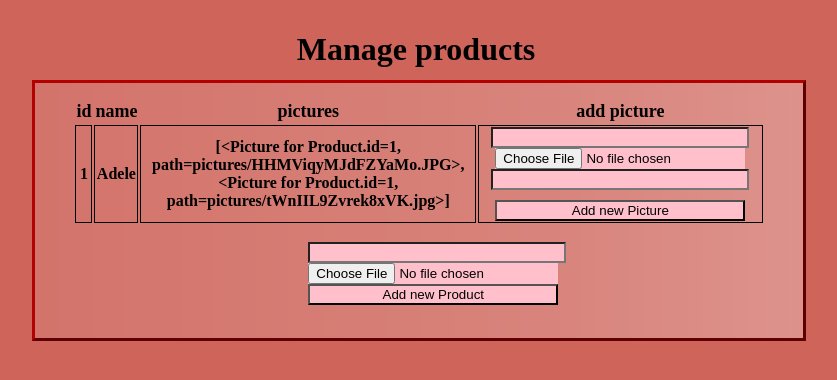
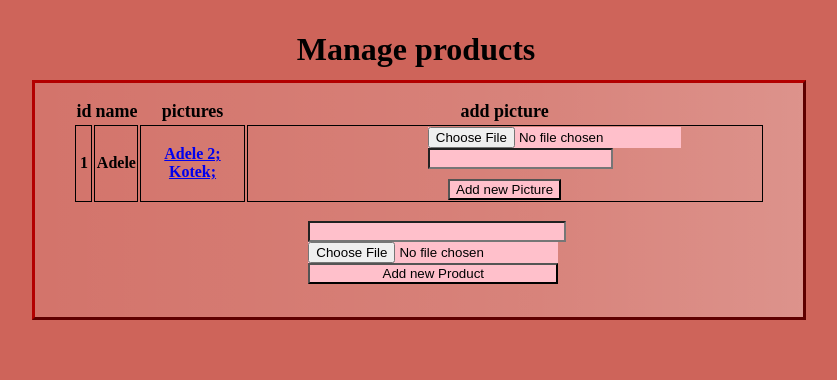
Before and after one commit to maciejratajski1999/WebPageDemo, a Flask app: page /manage in a window 1280 px wide. Shown: the part 61-441 px from the top of the page, without its empty margins (224-1061 px from the left). Run offline with Flask 2, Linux system fonts and the light colour scheme; a user stored in the database is signed in; data comes from the database, SQL or seed files in the repository; both versions use the stored data as it was after the commit; lists and menus that the app fills with data are empty; some libraries are stand-ins or nearby versions.

Commit message:
Add picture form /manage for each product

```diff
--- a/app/routes.py
+++ b/app/routes.py
@@ -40,7 +40,6 @@ def product():
     pictures = Product.query.get(product_id).pictures
     pictures = [[picture.path] for picture in pictures]
     pictures = split_into_groups_of_n(pictures, n=3)
-    print(pictures)
     return render_template('product.html', subpages=subpages, current=current, pictures=pictures)
 
 
@@ -48,18 +47,19 @@ def product():
 def manage():
     if current_user.is_authenticated:
         product_form = ProductForm()
-        picture_form = PictureForm()
-        for pic in picture_form:
-            print(pic)
         products = Product.query.all()
         products = [product for product in products]
+        picture_forms = [[PictureForm(), product.id] for product in products]
         if product_form.validate_on_submit():
             if product_form.thumbnail.data:
                 add_product(product_form)
                 return redirect('manage')
-        if picture_form.validate_on_submit():
-            pass
-        return render_template('manage.html', subpages=subpages, products=products, product_form=product_form, picture_form=picture_form)
+        for picture_form in picture_forms:
+            picture_form[0].product_id.data = picture_form[1]
+            if picture_form[0].validate_on_submit():
+                add_picture(picture_form[0])
+                return redirect(url_for('manage'))
+        return render_template('manage.html', subpages=subpages, products=products, product_form=product_form, picture_forms=picture_forms)
     return render_template('home.html', subpages=subpages)
 
 
--- a/app/static/manage.css
+++ b/app/static/manage.css
@@ -36,5 +36,8 @@ form.picture{
 
 div.manager {
     padding: 0px 0px;
+    display: block;
+}
+div.manager input{
     width: auto;
 }
--- a/app/templates/manage.html
+++ b/app/templates/manage.html
@@ -15,12 +15,17 @@
                         <tr class="product-panel">
                             <th class="id">{{product.id}}</th>
                             <th>{{product.name}}</th>
-                            <th>{{product.pictures}}</th>
-                            <th><form class="picture" method="POST"  enctype="multipart/form-data">
-                                    {{ picture_form.hidden_tag() }}
+                            <th>
+                                {% for picture in product.pictures %}
+                                    <a href={{ url_for('static', filename=picture.path) }}>{{ picture.title }};</a>
+                                {% endfor %}
+                            </th>
+                            <th>
+                                <form class="picture" method="POST"  enctype="multipart/form-data">
+                                    {{ picture_forms[product.id - 1][0].hidden_tag() }}
                                     <div class="add-picture manager">
-                                        {% for item in picture_form %}
-                                            {% if item.id not in ['csrf_token']%}
+                                        {% for item in picture_forms[product.id - 1][0] %}
+                                            {% if item.id not in ['csrf_token', 'product_id'] %}
                                                 {{item}}
                                             {% endif %}
                                         {% endfor %}
--- a/app/utils.py
+++ b/app/utils.py
@@ -32,14 +32,14 @@ def add_product(product_form):
 
 def add_picture(picture_form):
     picture_path = save_picture(picture_form.picture.data, subdirectory='pictures')
-    new_picture = Picture(product_id=picture_form.product_id, title=picture_form.title.data, thumbnail=picture_path)
+    new_picture = Picture(product_id=picture_form.product_id.data, title=picture_form.title.data, path=picture_path)
     db.session.add(new_picture)
     db.session.commit()
 
-def get_products_in_group_of_n(n):
+def get_products_in_group_of_n(n=3):
     products = Product.query.all()
     products = [[str(product.id), product.name, product.thumbnail] for product in products]
-    products = split_into_groups_of_n(objects=products, n=3)
+    products = split_into_groups_of_n(objects=products, n=n)
     return products
 
 
```
Also changed, not shown: app/db/site.db, app/static/pictures/HHMViqyMJdFZYaMo.JPG (added), app/static/pictures/tWnIIL9Zvrek8xVK.jpg (added).
